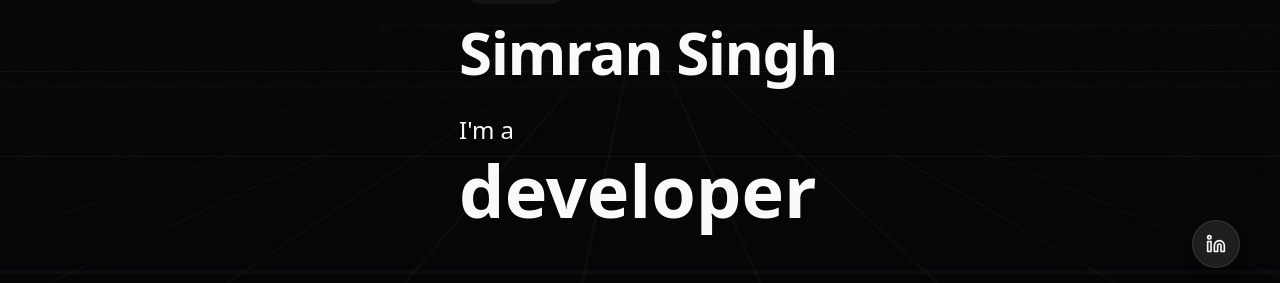
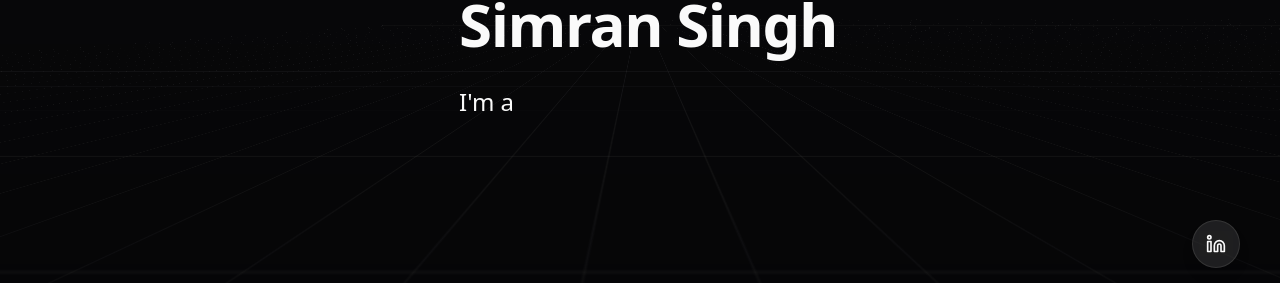
Before and after one commit to vaibhavsaha/portfolio-playground-journey, a React (Vite) app: page / in a window 1280 px wide. Shown: the part 300-583 px from the top of the page. Built offline with nearby package versions, Linux system fonts and the light colour scheme.

Commit message:
Restore text animation effect
The animation effect on the "developer/designer/prototyper/illustrator" text has been restored.

```diff
--- a/src/pages/Index.tsx
+++ b/src/pages/Index.tsx
@@ -6,6 +6,7 @@ import IntroAnimation from '@/components/IntroAnimation';
 import Navbar from '@/components/Navbar';
 import SocialLinks from '@/components/SocialLinks';
 import { Link } from 'react-router-dom';
+import { GooeyText } from '@/components/ui/gooey-text-morphing';
 import { Button } from '@/components/ui/button';
 
 const Index = () => {
@@ -69,8 +70,13 @@ const Index = () => {
                 transition={{ duration: 0.5, delay: 0.5 }}
               >
                 <span className="text-2xl mb-2">I'm a</span>
-                <div className="text-6xl sm:text-7xl font-bold">
-                  {roles[0]}
+                <div className="h-24 sm:h-32">
+                  <GooeyText
+                    texts={roles}
+                    morphTime={1}
+                    cooldownTime={2.5}
+                    className="text-6xl sm:text-7xl font-bold"
+                  />
                 </div>
               </motion.div>
 
```
